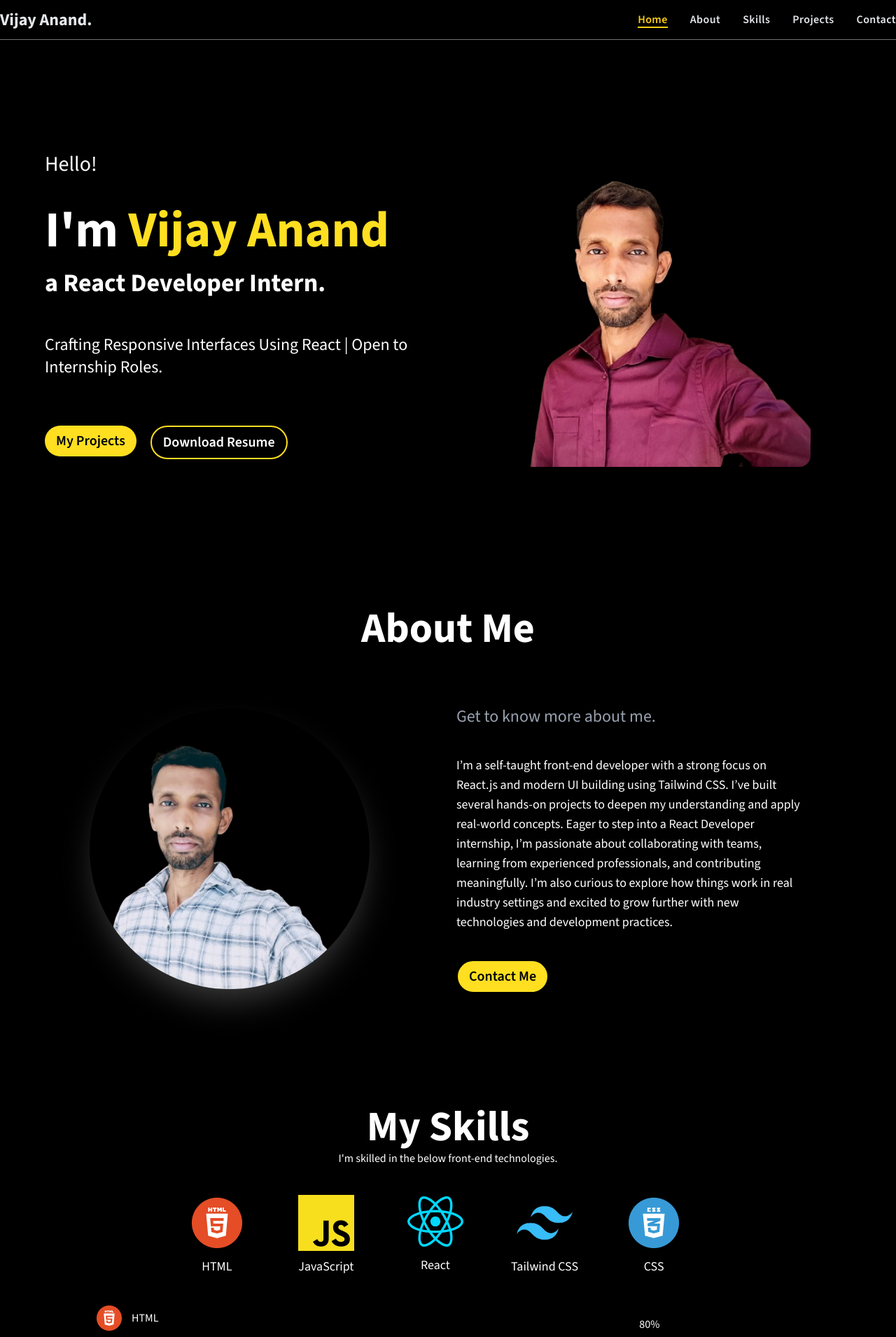
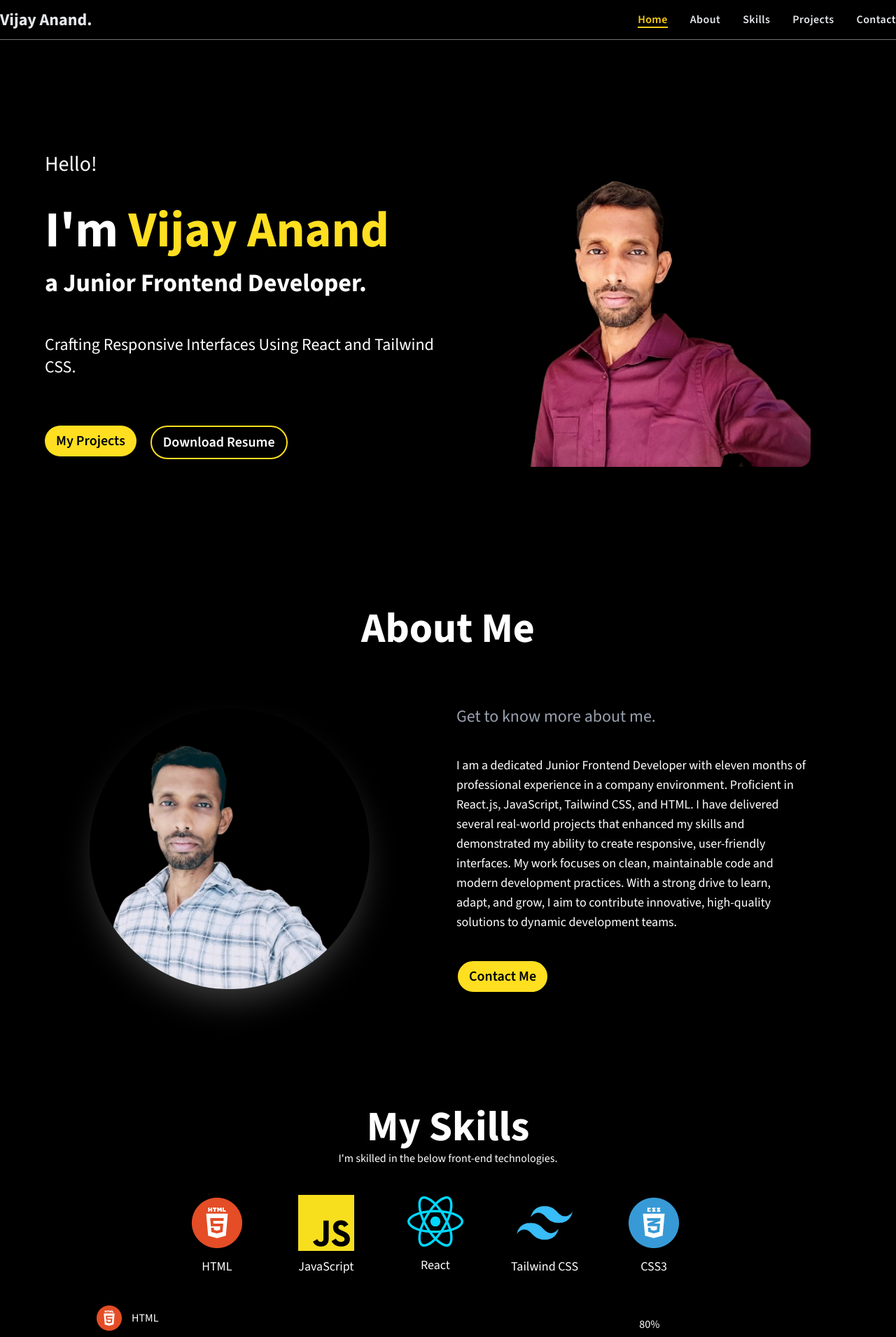
Before and after one commit to vijayanand-1790/Portfolio, a React (Vite) app: page / in a window 1280 px wide. Shown: the top 1910 px of the page at 70% size. Built offline with nearby package versions, Linux system fonts and the light colour scheme.

Commit message:
Update: Minor Update done

```diff
--- a/src/About.jsx
+++ b/src/About.jsx
@@ -46,7 +46,9 @@ const About = () => {
                         <br />
                         <br />
                         I’m now actively seeking opportunities where I can contribute to meaningful work, collaborate with others, and continue evolving in this exciting field. */}
-                        I’m a self-taught front-end developer with a strong focus on React.js and modern UI building using Tailwind CSS. I’ve built several hands-on projects to deepen my understanding and apply real-world concepts. Eager to step into a React Developer internship, I’m passionate about collaborating with teams, learning from experienced professionals, and contributing meaningfully. I’m also curious to explore how things work in real industry settings and excited to grow further with new technologies and development practices.
+                        I am a dedicated Junior Frontend Developer with eleven months of professional experience in a company environment. Proficient in React.js, JavaScript, Tailwind CSS, and HTML.
+                        I have delivered several real-world projects that enhanced my skills and demonstrated my ability to create responsive, user-friendly interfaces. My work focuses on clean, maintainable code
+                        and modern development practices. With a strong drive to learn, adapt, and grow, I aim to contribute innovative, high-quality solutions to dynamic development teams.
                         </p>
                     <Link to='contact' smooth={true} offset={-80} duration={500}>
                         <button
--- a/src/Home.jsx
+++ b/src/Home.jsx
@@ -26,10 +26,10 @@ const Home = () => {
                             className='text-4xl md:text-7xl font-extrabold pt-5'>I'm <span className='text-yellow-300'>Vijay Anand</span>
                         </h1>
                         <h6
-                            className='md:text-4xl text-2xl font-bold'>a React Developer Intern.
+                            className='md:text-4xl text-2xl font-bold'>a Junior Frontend Developer.
                         </h6>
                         <p
-                            className='md:text-2xl text-xl font-light md:mt-8 mt-5'>Crafting Responsive Interfaces Using React | Open to Internship Roles.
+                            className='md:text-2xl text-xl font-light md:mt-8 mt-5'>Crafting Responsive Interfaces Using React and Tailwind CSS.
                         </p>
                     </div>
 
@@ -43,7 +43,7 @@ const Home = () => {
 
                         {/* <button className='px-4 py-2 border-2 border-yellow-300 rounded-4xl text-white md:text-xl text-base font-semibold cursor-pointer hover:bg-yellow-300 hover:text-black duration-500'>Download Resume</button> */}
                         <a
-                            href="/ResumeDev.pdf"
+                            href="/ResumeUpdated.pdf"
                             target="_blank"
                             className="px-4 py-2 border-2 border-yellow-300 rounded-4xl text-white md:text-xl text-base font-semibold cursor-pointer hover:bg-yellow-300 hover:text-black duration-500"
                         >
--- a/src/Skills.jsx
+++ b/src/Skills.jsx
@@ -54,7 +54,7 @@ const Skills = () => {
           <div
             className='flex flex-col justify-center items-center text-center gap-2'>
             <img src={css} className='md:w-20 w-15' alt="" />
-            <h3 className='text-lg'>CSS</h3>
+            <h3 className='text-lg'>CSS3</h3>
           </div>
 
         </motion.div>
```
Also changed, not shown: 2 other files (tests, documents, lock files or other folders).
